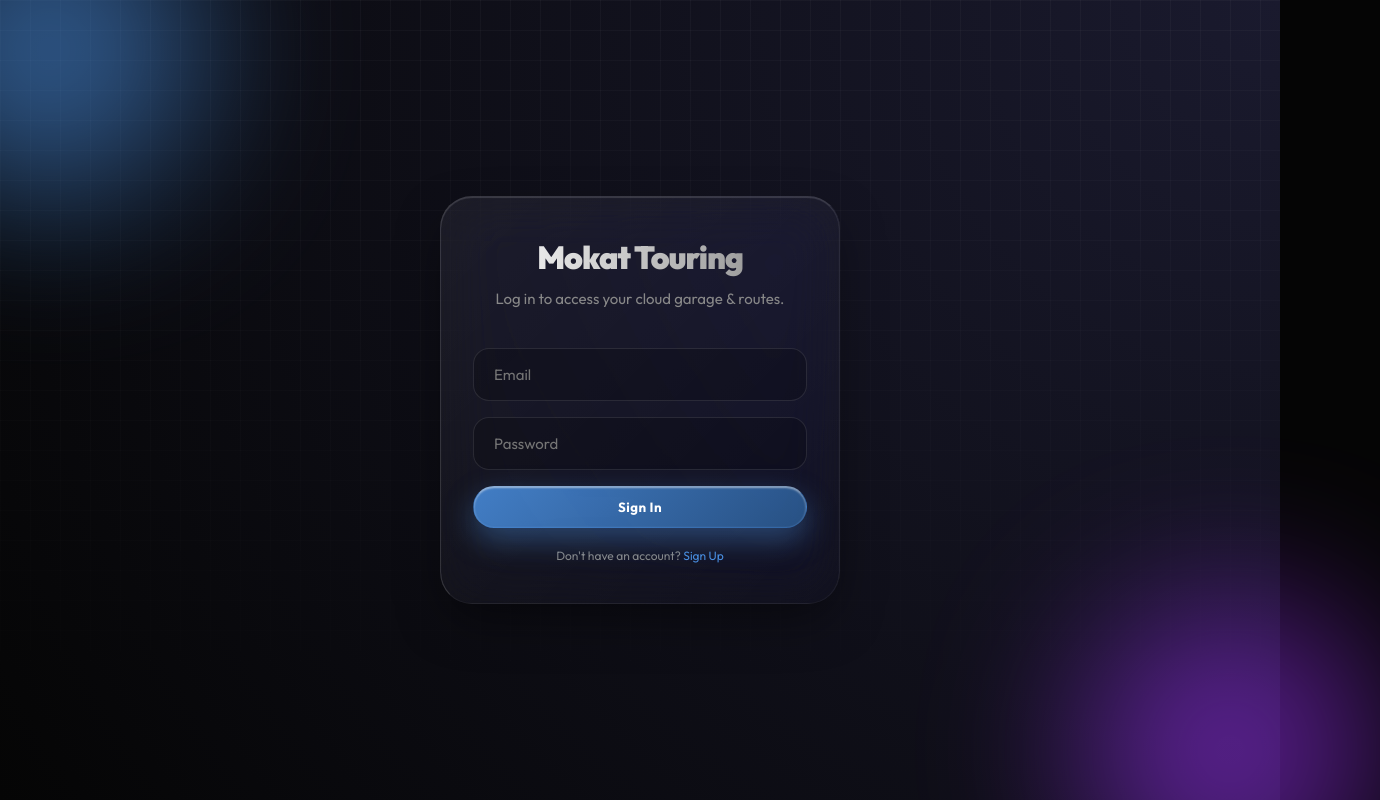
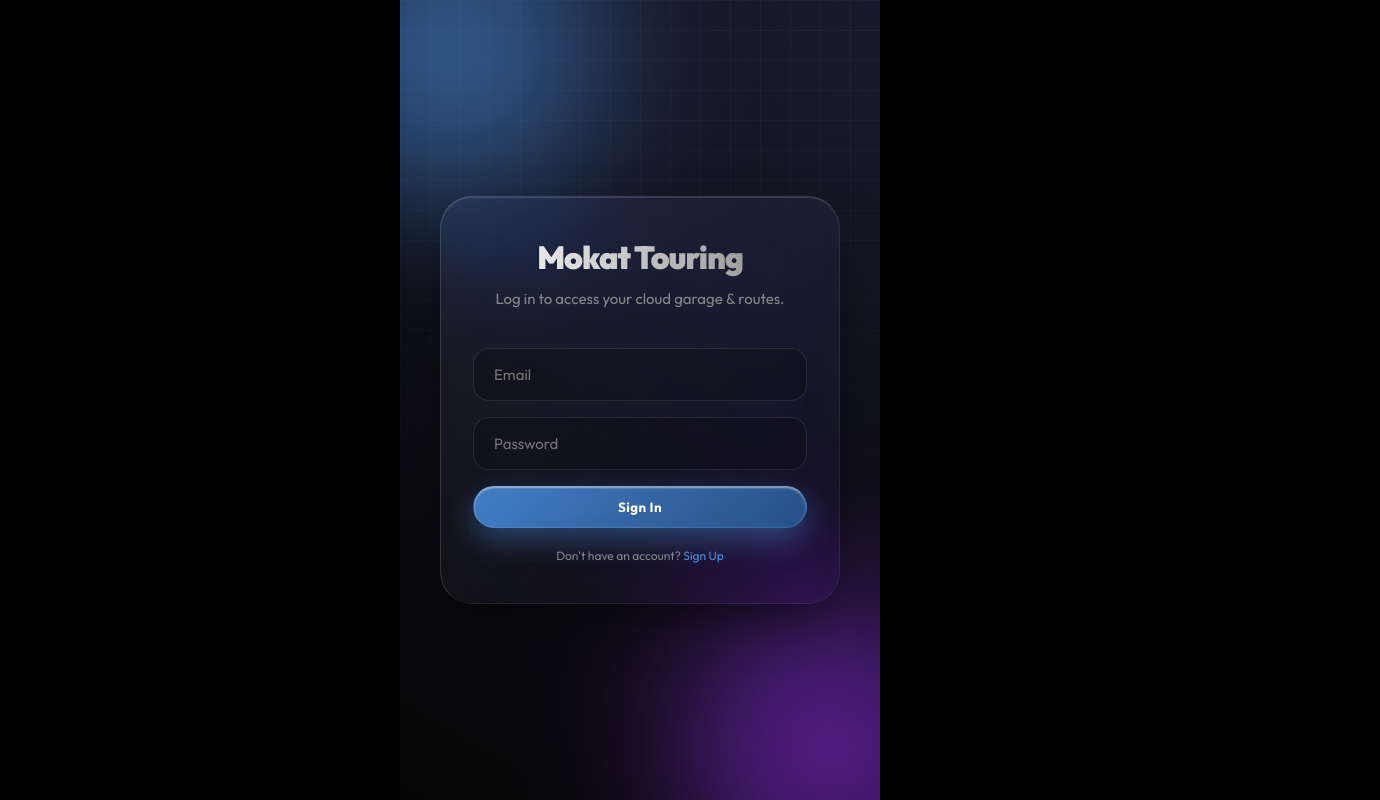
Before and after one commit to arjuna15/ridinginaja, a React (Vite) app: page / in a window 1280 px wide. Shown: the top 800 px of the page, 1380 px wide, since content can reach past the window. Built offline with nearby package versions, Linux system fonts and the light colour scheme.

Commit message:
feat: constrain app container layout to mobile view (max-width 480px) on laptop/desktop

```diff
--- a/src/index.css
+++ b/src/index.css
@@ -21,9 +21,13 @@
 }
 
 body {
-  background: var(--bg-dark);
+  background: #000;
   color: #fff;
   overflow: hidden;
+  display: flex;
+  justify-content: center;
+  align-items: center;
+  min-height: 100vh;
 }
 
 /* Animations */
@@ -49,14 +53,17 @@ body {
   to { opacity: 1; transform: scale(1); }
 }
 
-/* Base App Layout */
+/* Base App Layout (Mobile Container Frame on Desktop & Mobile) */
 .app-container {
   display: flex;
   flex-direction: column;
   height: 100dvh; /* For mobile PWA */
   width: 100vw;
+  max-width: 480px; /* Force mobile phone width on desktop */
   position: relative;
   background: var(--bg-gradient);
+  box-shadow: 0 0 50px rgba(0, 0, 0, 0.8);
+  overflow: hidden;
 }
 
 .map-background {
```
